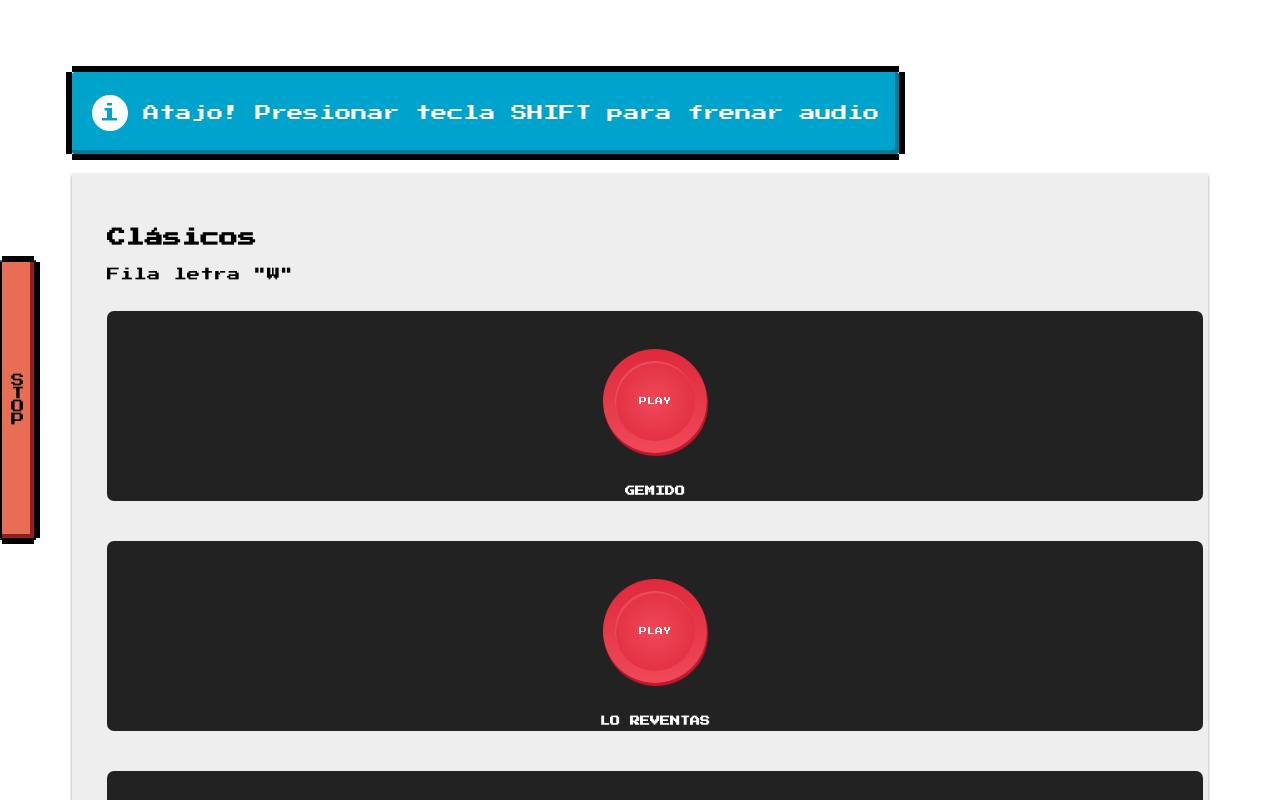
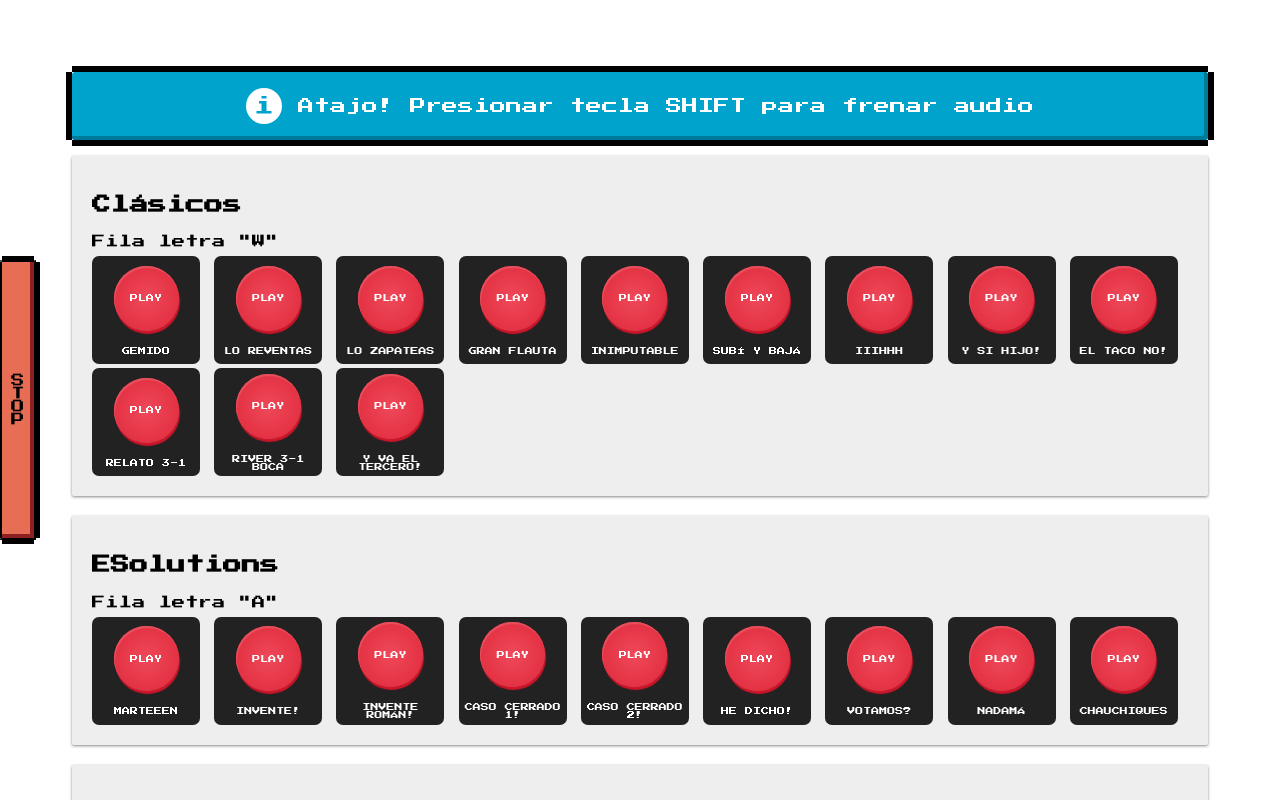
Before and after one commit to fpradomacat/sound-effects-library, an Angular app: page /dashboard in a window 1280 px wide. Shown: the top 800 px of the page. Built offline with nearby package versions, Linux system fonts and the light colour scheme; a web font is replaced by a local one.

Commit message:
added grid system enhanced styles

```diff
--- a/src/app/dashboard/dashboard.component.scss
+++ b/src/app/dashboard/dashboard.component.scss
@@ -2,4 +2,8 @@
 
   display: flex;
   flex-direction: column;
+
+  app-header {
+    margin-bottom: 1rem;
+  }
 }
--- a/src/app/header/header.component.scss
+++ b/src/app/header/header.component.scss
@@ -4,10 +4,7 @@
   @extend .clickable-box;
   @extend .flex-centered;
 
-  max-width: 70%;
-  min-height: 50px;
   padding: 1rem;
-  margin-bottom: 20px;
   border-radius: 3px;
   position: relative;
   background-color: var(--header--background-color);
--- a/src/app/sound-card/sound-card.component.html
+++ b/src/app/sound-card/sound-card.component.html
@@ -1,11 +1,11 @@
-<div class="container">
+<div class="button-container">
 
-  <div class="button-container"
-       (click)="play(sound)">
-    <div class="play-button">PLAY</div>
+  <div class="button-icon"
+       (click)="play()">
+    <span>PLAY</span>
   </div>
 
-  <div class="text-container">
+  <div class="button-text">
     <span class="">{{sound.displayName}}</span>
   </div>
 </div>
--- a/src/app/sound-card/sound-card.component.scss
+++ b/src/app/sound-card/sound-card.component.scss
@@ -1,41 +1,19 @@
-.container {
+.button-container {
   display: flex;
   flex-direction: column;
-  height: 180px;
-  width: auto;
+  align-items: center;
+  justify-content: center;
+
+  height: 100px;
+  width: 100px;
   border-radius: 7px;
-  margin-bottom: 10px;
-  padding: 5px;
+  padding: 0.25rem;
   background-color: #222;
 
-  .icon-holder {
-    height: 70%;
-
-    i {
-      font-size: 80px;
-      color: #333;
-    }
-  }
-
-  .text-container {
-    display: flex;
-    align-items: center;
-    justify-content: center;
-    margin-bottom: 0;
-    color: #fff;
-    text-transform: uppercase;
-    text-align: center;
-    word-break: break-word;
-    font-size: 10px;
-    font-weight: bold;
-  }
-}
-
-.button-container {
-  width: 80px;
-  height: 80px;
-  margin: auto;
-  padding: 12px;
+  .button-icon {
+    width: 65px;
+    height: 65px;
+    margin-bottom: 1rem;
     background: linear-gradient(#DF293A, #EF495A);
     border-radius: 150px;
     box-shadow: 1px 3px 1px #CE152A;
@@ -46,9 +24,8 @@
       box-shadow: inset 0 0 5px #7f0d1a;
       cursor: pointer;
     }
-}
 
-.play-button {
+    span:first-child {
       display: flex;
       align-items: center;
       justify-content: center;
@@ -63,3 +40,13 @@
       background: radial-gradient(#EF495A, #DE2839);
       box-shadow: 1px 2px 1px rgba(255, 255, 255, 0.15) inset;
     }
+  }
+
+  .button-text {
+    color: #fff;
+    text-transform: uppercase;
+    text-align: center;
+    word-break: break-word;
+    font-size: 8px; //small
+  }
+}
--- a/src/app/sound-card/sound-card.component.ts
+++ b/src/app/sound-card/sound-card.component.ts
@@ -15,8 +15,8 @@ export class SoundCardComponent {
   constructor(private soundPlayerService: SoundPlayerService) {
   }
 
-  public play(sound: Sound): void {
-    this.soundPlayerService.playSound(sound);
+  public play(): void {
+    this.soundPlayerService.playSound(this.sound);
   }
 
 }
--- a/src/app/sounds-section/sounds-section.component.html
+++ b/src/app/sounds-section/sounds-section.component.html
@@ -1,9 +1,9 @@
-<div class="row section-container">
-  <div class="col-12">
+<div class="sounds-section">
+  <div class="section-header">
     <h3>{{this.section.getName()}}</h3> <small>{{this.section.getDescription()}}</small>
   </div>
-  <div class="col-12 col-sm-6 col-md-4 col-xl-2"
-       *ngFor="let sound of this.section.getSounds()">
-    <app-sound-card [sound]="sound"></app-sound-card>
+  <div class="sounds-container">
+    <app-sound-card *ngFor="let sound of this.section.getSounds()"
+                    [sound]="sound"></app-sound-card>
   </div>
 </div>
--- a/src/app/sounds-section/sounds-section.component.scss
+++ b/src/app/sounds-section/sounds-section.component.scss
@@ -1,4 +1,4 @@
-.section-container {
+.sounds-section {
   margin-bottom: 20px;
   background-color: #eee;
   border-radius: 2px;
@@ -6,4 +6,13 @@
   -webkit-box-shadow: 0 1px 3px 0 rgba(85, 84, 89, .7);
   -moz-box-shadow: 0 1px 3px 0 rgba(85, 84, 89, .7);
   box-shadow: 0 1px 3px 0 rgba(85, 84, 89, .7);
+
+  .section-header {
+    margin-bottom: 0.5rem;
+  }
+  .sounds-container {
+    display: grid;
+    grid-gap: 0.25rem;
+    grid-template-columns: repeat(auto-fill, minmax(107px, auto));
+  }
 }
--- a/src/styles.scss
+++ b/src/styles.scss
@@ -14,7 +14,6 @@
 
 body {
   font-family: 'Press Start 2P', cursive;
-  padding: 4rem 4rem;
 }
 
 .row::after {
@@ -63,6 +62,10 @@ body {
   .col-10 {width: 83.33%;}
   .col-11 {width: 91.66%;}
   .col-12 {width: 100%;}
+
+  body {
+    padding: 4rem 4rem;
+  }
 }
 
 .clickable-box {
```
Lines whose indentation alone changed are shown as unchanged.
